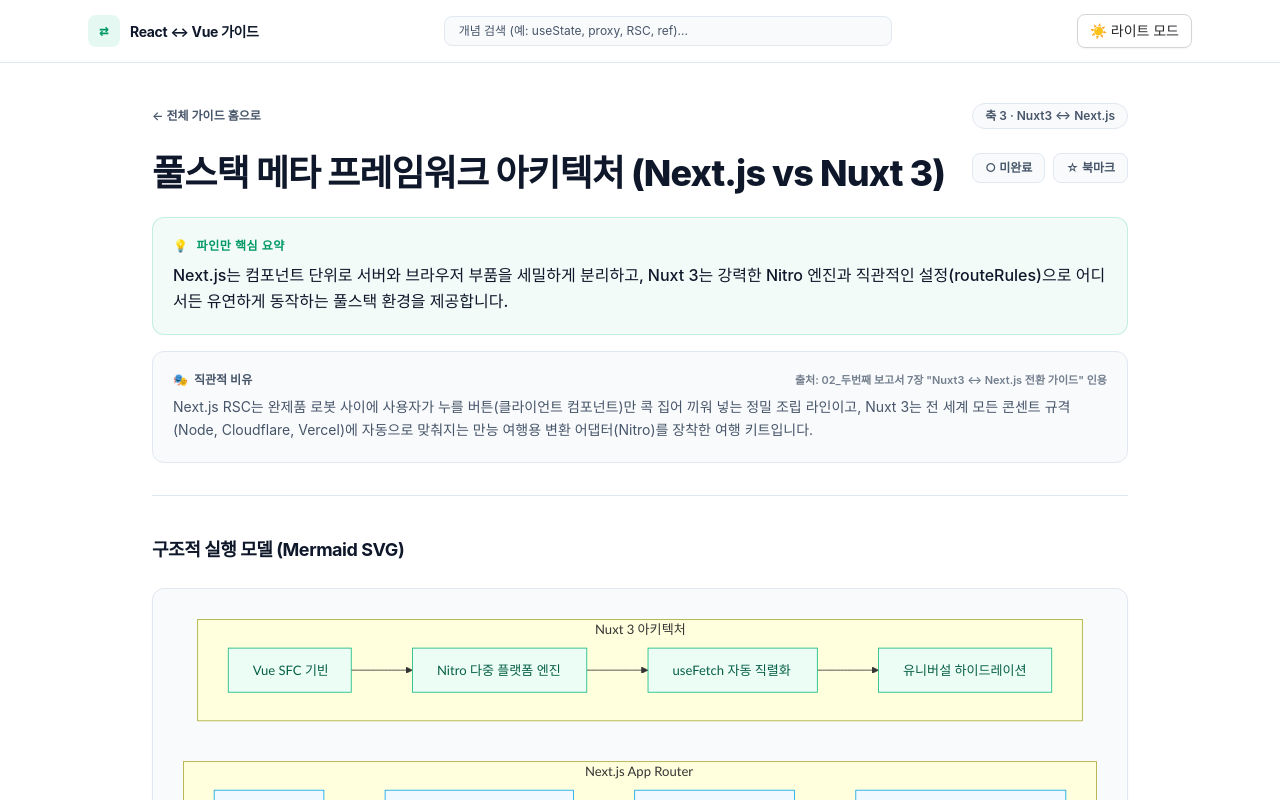
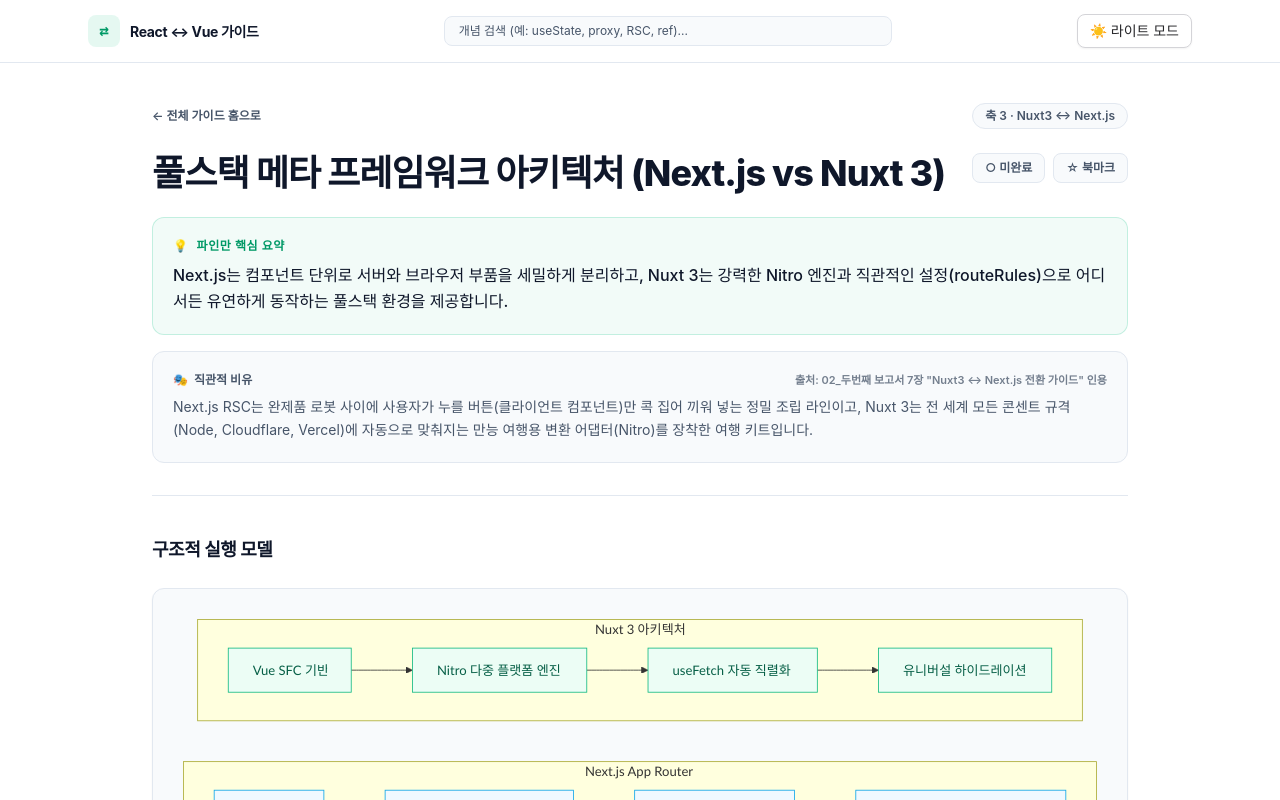
Before and after one commit to heo-mk/react-vue-trans-01-next-ver, a Next.js app: page /nuxt-next/rendering-modes in a window 1280 px wide. Shown: the top 800 px of the page. Built offline with nearby package versions, Linux system fonts and the light colour scheme.

Commit message:
Modify 불필요한 글자 제거

```diff
--- a/components/content/ConceptView.tsx
+++ b/components/content/ConceptView.tsx
@@ -50,22 +50,20 @@
             <button
               onClick={() => toggleReadConcept(concept.slug)}
               type="button"
-              className={`inline-flex cursor-pointer items-center gap-1.5 rounded-lg px-3 py-1.5 text-xs font-semibold transition-colors ${
-                isRead
+              className={`inline-flex cursor-pointer items-center gap-1.5 rounded-lg px-3 py-1.5 text-xs font-semibold transition-colors ${isRead
                   ? 'bg-emerald-500 text-white shadow-xs'
                   : 'border border-[var(--border-subtle)] bg-[var(--bg-secondary)] text-[var(--text-secondary)] hover:bg-[var(--bg-primary)] hover:text-[var(--text-primary)]'
-              }`}
+                }`}
             >
               {isRead ? '✓ 학습 완료' : '○ 미완료'}
             </button>
             <button
               onClick={() => toggleFavorite(concept.slug)}
               type="button"
-              className={`inline-flex cursor-pointer items-center gap-1.5 rounded-lg px-3 py-1.5 text-xs font-semibold transition-colors ${
-                isFav
+              className={`inline-flex cursor-pointer items-center gap-1.5 rounded-lg px-3 py-1.5 text-xs font-semibold transition-colors ${isFav
                   ? 'bg-amber-500 text-white shadow-xs'
                   : 'border border-[var(--border-subtle)] bg-[var(--bg-secondary)] text-[var(--text-secondary)] hover:bg-[var(--bg-primary)] hover:text-[var(--text-primary)]'
-              }`}
+                }`}
               aria-label="즐겨찾기 토글"
             >
               {isFav ? '★ 즐겨찾기' : '☆ 북마크'}
@@ -107,7 +105,7 @@
       {concept.diagramId && (
         <section className="my-10">
           <h2 className="text-lg font-bold tracking-tight text-[var(--text-primary)]">
-            구조적 실행 모델 (Mermaid SVG)
+            구조적 실행 모델
           </h2>
           <DiagramSvg diagramId={concept.diagramId} />
         </section>
```
